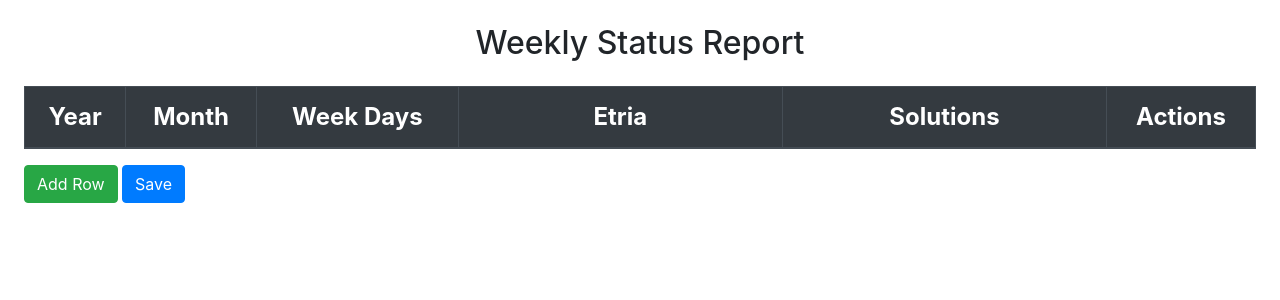
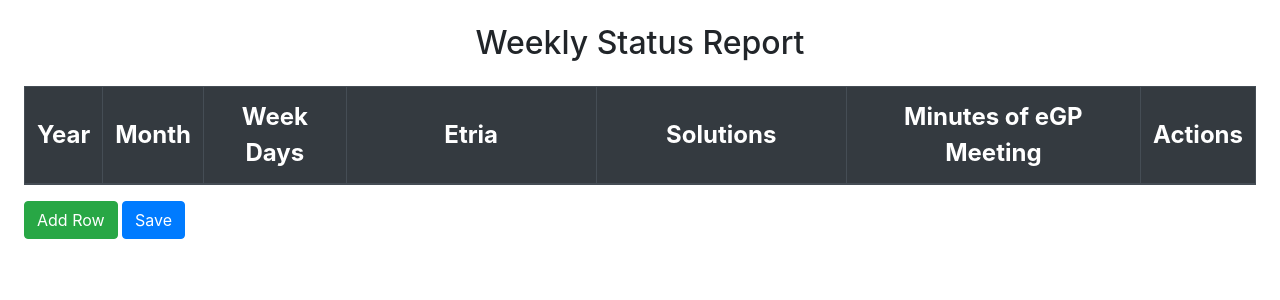
Before and after one commit to dshreya-tsip/WSR_Tool_1, a Flask app: page / in a window 1280 px wide. Shown: the top 300 px of the page. Run offline with Flask 3, Linux system fonts and the light colour scheme; data that the repository does not hold is empty; some libraries are stand-ins or nearby versions.

Commit message:
Update index.html

```diff
--- a/templates/index.html
+++ b/templates/index.html
@@ -23,7 +23,9 @@
     th:nth-child(4),
     td:nth-child(4),
     th:nth-child(5),
-    td:nth-child(5) {
+    td:nth-child(5),
+    th:nth-child(6),
+    td:nth-child(6) {
       min-width: 250px;
     }
 
@@ -47,6 +49,7 @@
         <th>Week Days</th>
         <th>Etria</th>
         <th>Solutions</th>
+        <th>Minutes of eGP Meeting</th>
         <th>Actions</th>
       </tr>
     </thead>
@@ -62,7 +65,8 @@
       textarea.style.height = textarea.scrollHeight + "px"; // Adjust height to content
     }
 
-    function addRow(data = ["", "", "", "", ""]) {
+    // Updated: Add 1 extra empty cell for 'Minutes of eGP Meeting'
+    function addRow(data = ["", "", "", "", "", ""]) {
       const table = document.getElementById("wsrTable").getElementsByTagName("tbody")[0];
       const row = table.insertRow();
 
@@ -97,7 +101,8 @@
           });
           cell.appendChild(select);
 
-        } else if (index === 3 || index === 4) {
+        } else if (index === 3 || index === 4 || index === 5) {
+          // Etria, Solutions, Minutes columns (textarea)
           const textarea = document.createElement("textarea");
           textarea.value = val;
           textarea.oninput = function () {
@@ -107,7 +112,7 @@
           cell.appendChild(textarea);
 
         } else {
-          // Other inputs as text fields
+          // Week Days (text field)
           const input = document.createElement("input");
           input.type = "text";
           input.value = val;
```
